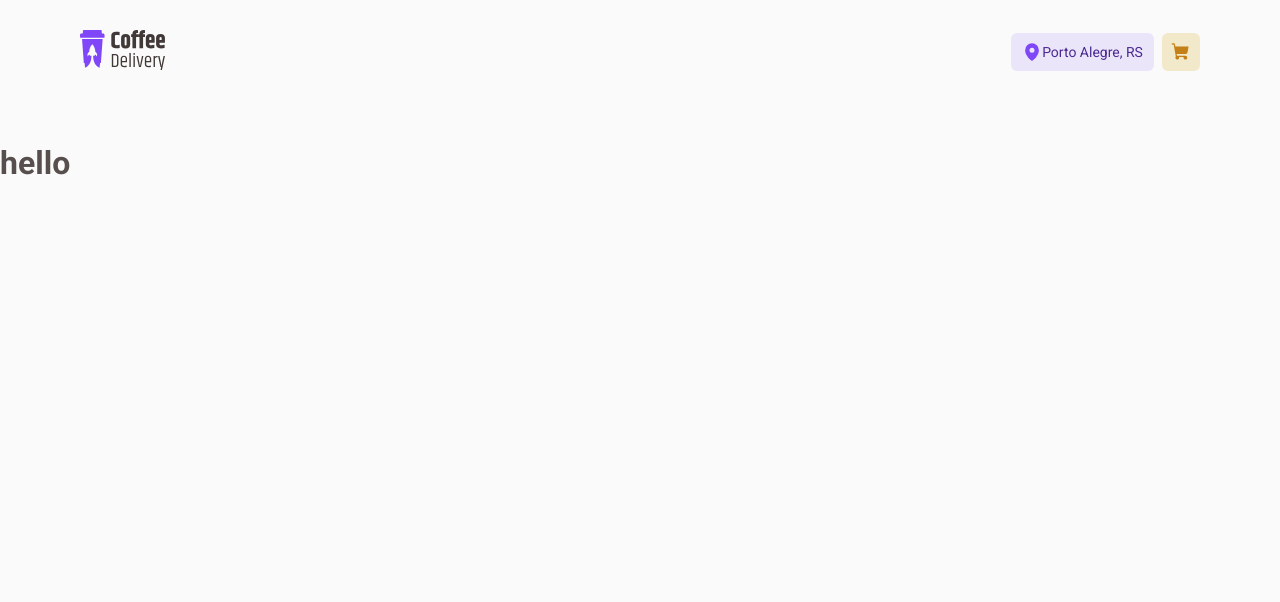
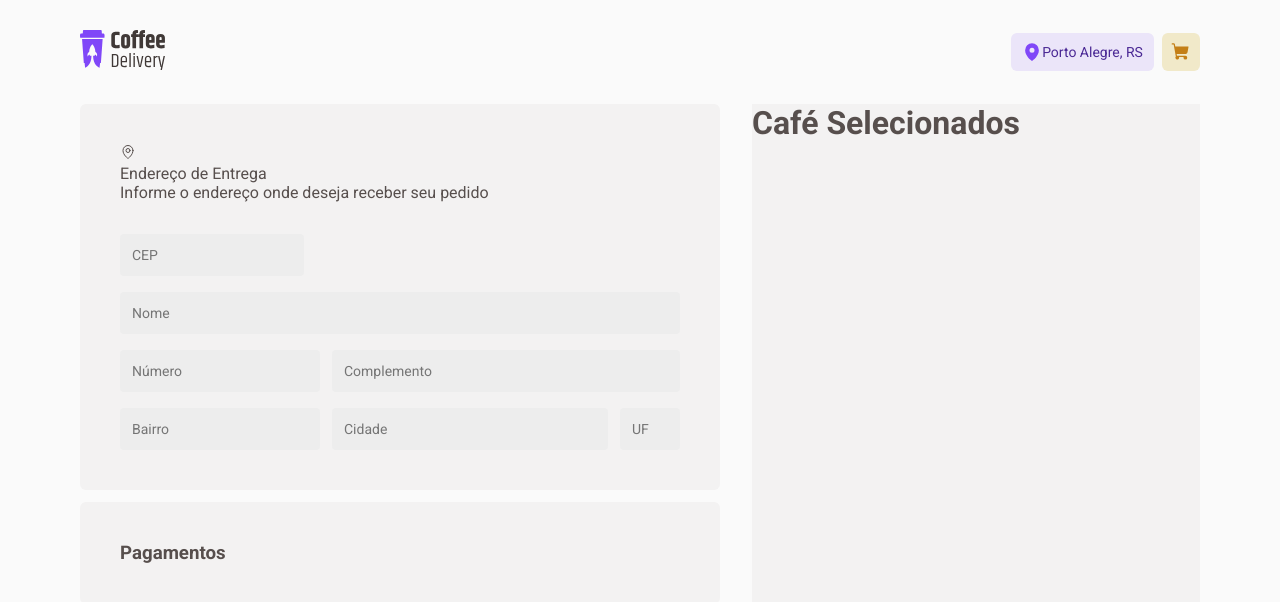
Before and after one commit to pedrohbcosta/coffee-delivery-ts, a React (Vite) app: page /Checkout in a window 1280 px wide. Shown: the top 602 px of the page. Built offline with nearby package versions, Linux system fonts and the light colour scheme.

Commit message:
working on checkout page style

```diff
--- /dev/null
+++ b/src/pages/Checkout/components/CartItems/index.tsx
@@ -0,0 +1,9 @@
+import { CartItemsContainer } from "./styles";
+
+export function CartItems() {
+  return (
+    <CartItemsContainer>
+      <h1>Café Selecionados</h1>
+    </CartItemsContainer>
+  )
+}
--- /dev/null
+++ b/src/pages/Checkout/components/CartItems/styles.ts
@@ -0,0 +1,7 @@
+import styled from "styled-components";
+
+export const CartItemsContainer = styled.div`
+  width: 28rem;
+  background: ${props => props.theme.colors['base-card']};
+
+`;
--- /dev/null
+++ b/src/pages/Checkout/components/completeOrderForm/index.tsx
@@ -0,0 +1,27 @@
+import { MapPin } from "phosphor-react";
+import { CepInput, CityInput, ComplementInput, DeliverySubText, DeliveryText, FormContainer, FormHeader, LocalInput, NumberInput, PaymentContainer, StateInput, StreetInput } from "./styles";
+
+export function CompleteOrderContainer() {
+  return (
+    <div>
+      <FormContainer>
+        <FormHeader>
+          <MapPin/>
+          <DeliveryText/> Endereço de Entrega
+          <DeliverySubText/> Informe o endereço onde deseja receber seu pedido
+        </FormHeader>
+
+          <CepInput placeholder="CEP"/>
+        <StreetInput placeholder="Nome"/>
+        <NumberInput placeholder="Número"/>
+        <ComplementInput placeholder="Complemento"/>
+        <LocalInput placeholder="Bairro"/>
+        <CityInput placeholder="Cidade"/>
+        <StateInput placeholder="UF"/>
+      </FormContainer>
+      <PaymentContainer>
+        <h3>Pagamentos</h3>
+      </PaymentContainer>
+    </div>
+  )
+}
--- a/src/pages/Checkout/components/completeOrderForm/styles.ts
+++ b/src/pages/Checkout/components/completeOrderForm/styles.ts
@@ -1,8 +1,73 @@
 import styled from "styled-components";
 
-export const CompleteOrderFormContainer = styled.div`
-  display: flex;
-  flex-direction: column;
-  gap: 0.75rem;
+export const FormContainer = styled.form`
   width: 40rem;
+  background: ${(props) => props.theme.colors['base-card']};
+  padding: 2.5rem;
+  border-radius: 6px;
 `;
+
+export const FormHeader = styled.div`
+  margin-bottom: 2rem;
+`;
+
+export const DeliveryText = styled.p`
+  font-size: ${(props) => props.theme.textSizes['text-regular-m']}
+`;
+
+export const DeliverySubText = styled.p`
+  font-size: ${(props) => props.theme.textSizes['text-regular-s']};
+`;
+
+const BaseInput = styled.input`
+  margin-bottom: 1rem;
+  background: ${(props) => props.theme.colors['base-input']};
+  height: 2.625rem;
+  border-radius: 4px;
+  border: 0;
+  padding: 0.75rem;
+  font-size: ${(props) => props.theme.textSizes['text-regular-s']};
+`;
+
+export const CepInput = styled(BaseInput) `
+  display: block;
+  margin-bottom: 1rem;
+`;
+
+export const StreetInput = styled(BaseInput)`
+  display: block;
+  width: 100%;
+`;
+
+export const NumberInput = styled(BaseInput)`
+  width: 12.5rem;
+  margin-right: .75rem;
+`;
+
+export const ComplementInput = styled(BaseInput)`
+  width: 21.75rem;
+`;
+
+export const LocalInput = styled(BaseInput)`
+  width: 12.5rem;
+  margin-right: .75rem;
+  margin-bottom: 0;
+`;
+
+export const CityInput = styled(BaseInput)`
+  width: 17.25rem;
+  margin-right: .75rem;
+  margin-bottom: 0;
+`;
+
+export const StateInput = styled(BaseInput)`
+  width: 3.75rem;
+  margin-bottom: 0;
+`;
+
+export const PaymentContainer = styled.div`
+  background: ${(props) => props.theme.colors['base-card']};
+  margin-top: 0.75rem;
+  border-radius: 6px;
+  padding: 2.5rem;
+`;
--- a/src/pages/Checkout/index.tsx
+++ b/src/pages/Checkout/index.tsx
@@ -1,9 +1,12 @@
-import { CheckoutContainer, CompleteRequest, ProductsSelected } from "./styles";
+import { CartItems } from "./components/CartItems";
+import { CompleteOrderContainer } from "./components/completeOrderForm";
+import { CheckoutContainer } from "./styles";
 
 export function Checkout() {
   return (
-    <CheckoutContainer>
-      <h1>hello</h1>
+    <CheckoutContainer className="container">
+      <CompleteOrderContainer/>
+      <CartItems/>
     </CheckoutContainer>
   )
 }
--- a/src/pages/Checkout/styles.ts
+++ b/src/pages/Checkout/styles.ts
@@ -1,12 +1,6 @@
 import styled from "styled-components";
 
-export const CheckoutContainer = styled.form`
-  margin-top: 2.5rem;
+export const CheckoutContainer = styled.div`
   display: flex;
-  justify-content: space-between;
   gap: 2rem;
 `;
-
-export const CompleteRequest = styled.div``;
-
-export const ProductsSelected = styled.div``;
--- a/src/pages/Home/components/Cards/index.tsx
+++ b/src/pages/Home/components/Cards/index.tsx
@@ -1,6 +1,8 @@
 import { Minus, Plus, ShoppingCart } from 'phosphor-react';
+import { useState } from 'react';
 import { useQuery } from 'react-query';
 import { formatCurrency } from '../../../../components/formatCurrency';
+import { coffees } from '../../../../data/coffees';
 import { CardContainer, ProductPriceAndButton, Tags } from './styles';
 
 export interface Coffee {
@@ -18,11 +20,21 @@ interface CardsContainerProps {
 }
 
 
-const handleAddToCart = (clickItem: Coffee) => null;
+
 
 export function CardsContainer( { coffee }: CardsContainerProps) {
 
+  const [ cartItem, setCartItem ] = useState([])
 
+  const cartQuantity = cartItem.length
+
+  function handleAddToCart(event: any) {
+    const newAdd = coffees.find((coffee) => coffee.id)
+
+    // setCartItem([...cartItem, newAdd]);
+    // console.log(cartItem)
+    console.log(newAdd)
+  };
 
   return (
     <CardContainer>
@@ -48,10 +60,13 @@ export function CardsContainer( { coffee }: CardsContainerProps) {
               type="number"
               readOnly
               value={1}
-            />
+            />{cartQuantity}
 
-            <button className='ProductAddButton'>
-              <Plus size={12} color="#8047f8" weight="bold" />
+            <button
+              key={coffee.id}
+              onClick={handleAddToCart}
+              className='ProductAddButton'>
+                <Plus size={12} color="#8047f8" weight="bold" />
             </button>
           </div>
 
```
Also changed, not shown: src/pages/Checkout/components/completeOrderForm/index..tsx (deleted, +0 -9 lines), src/pages/Home/components/Cards/styles.ts (+0 -13 lines), src/pages/Home/index.tsx (+27 -4 lines).
